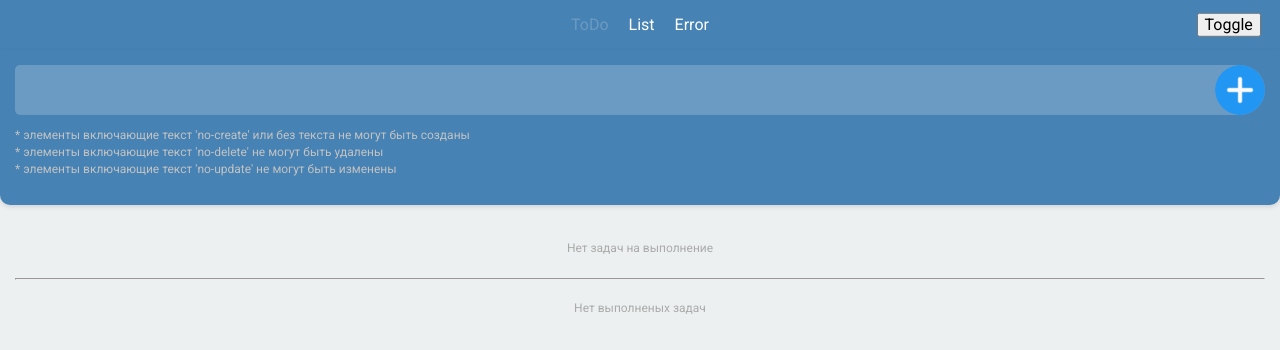
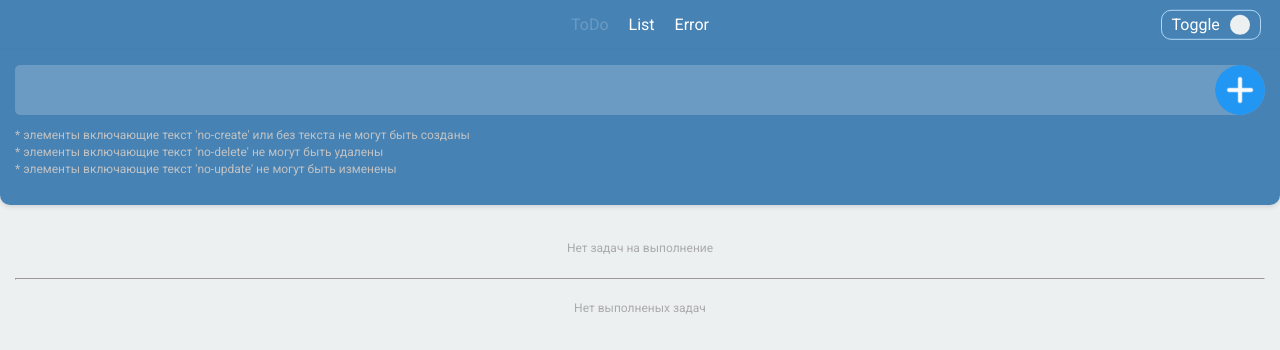
Before and after one commit to illicchpv/glo-todo, a React (Create React App) app: page / in a window 1280 px wide. Shown: the top 350 px of the page. Built offline with nearby package versions, Linux system fonts and the light colour scheme.

Commit message:
закончил

```diff
--- a/src/components/Header/Header.styled.ts
+++ b/src/components/Header/Header.styled.ts
@@ -38,3 +38,26 @@ export const StyledToggleBlock = styled.div`
   top: 50%;
   transform: translateY(-50%);
 `
+
+export const StyledToggleControl = styled.button`
+  border: 1px solid #afd7f8ff;
+  border-radius: 10px;
+  padding: 5px 10px;
+  padding-right: 40px;
+  background-color: #4682b4;
+  color: #fff;
+  cursor: pointer;
+  position: relative;
+  &:after {
+    content: '';
+    position: absolute;
+    top: 50%;
+    right: 10px;
+    transform: translateY(-50%);
+    width: 20px;
+    height: 20px;
+    border-radius: 50%;
+    background-color: #fff;
+    background-color: ${({theme}) => theme.colors.backgroundSecondary};
+  }
+`
--- a/src/components/Header/Header.tsx
+++ b/src/components/Header/Header.tsx
@@ -1,5 +1,5 @@
 import { useDispatch } from "react-redux";
-import { StyledContainer, StyledHeader, StyledNavLink, StyledToggleBlock } from "./Header.styled";
+import { StyledContainer, StyledHeader, StyledNavLink, StyledToggleBlock, StyledToggleControl } from "./Header.styled";
 import { toggleThemeAction } from "../../features/themeList";
 
 export const Header = () => {
@@ -13,7 +13,7 @@ export const Header = () => {
         <StyledNavLink to="/404">Error</StyledNavLink>
 
         <StyledToggleBlock>
-          <button onClick={() => dispatch(toggleThemeAction())}>Toggle</button>
+          <StyledToggleControl onClick={() => dispatch(toggleThemeAction())}>Toggle</StyledToggleControl>
         </StyledToggleBlock>
       </StyledContainer>
     </StyledHeader>
--- a/src/features/todoList.ts
+++ b/src/features/todoList.ts
@@ -28,7 +28,7 @@ export const todoSlice = createSlice({  // reducer
     updateAction: (state, action: PayloadAction<ToDo>) => {
       // console.log('updateAction.payload: ', action.payload);
       const toDoItem = action.payload
-      const modTodo: ToDo | undefined = state.todos.find(el => el.id === toDoItem.id)
+      const modTodo: ToDo | undefined = state.todos.find(el => el.id == toDoItem.id)
       if (!modTodo) {
         throw new Error('задачу "no-update" невозможно обновить')
       } else if (toDoItem.text.includes('no-update')) {
--- a/src/pages/404.tsx
+++ b/src/pages/404.tsx
@@ -1,11 +1,21 @@
 import { NavLink } from "react-router-dom";
+import { GlobalStyle } from "../styles/GlobalStyle";
+import { useSelector } from "react-redux";
+import { RootState } from "../store";
+import { ThemeProvider } from "styled-components";
 
 export const NotFoundPage = () => {
+  const theme = useSelector((state: RootState) => state.themeList.theme);
 
   return (
-    <div className="container">
-      <h1>404 - NotFound</h1>
-      <NavLink to="/">To Home</NavLink>
-    </div>
+    <>
+      <ThemeProvider theme={theme}>
+        <GlobalStyle />
+        <div className="container">
+          <h1>404 - NotFound</h1>
+          <NavLink to="/">To Home</NavLink>
+        </div>
+      </ThemeProvider>
+    </>
   )
 };
--- a/src/pages/ToDoListPage.tsx
+++ b/src/pages/ToDoListPage.tsx
@@ -12,7 +12,6 @@ export const ToDoListPage = () => {
   const todoList = useSelector((state: RootState) => state.todoList.todos)
   const dispatch = useDispatch()
 
-  const getItemById = (id: string) => todoList.find(el => el.id === id)
   const notify = (s: string) => toast(s);
   const notifyErr = (s: string) => toast.error(s);
 
@@ -30,7 +29,6 @@ export const ToDoListPage = () => {
   const updateToDo = (toDoItem: ToDo) => {
     try {
       dispatch(updateAction(toDoItem))
-      toDoItem = getItemById(toDoItem.id) as ToDo
       notify(`Задача: "${toDoItem.text}" ${!toDoItem.done ? ('выполнена!').toUpperCase() : ('не выполнена!').toUpperCase()}`)
     } catch (error: any) {
       console.log('updateToDo error: ', error.message);
--- a/src/pages/ViewListItemPage.tsx
+++ b/src/pages/ViewListItemPage.tsx
@@ -14,7 +14,7 @@ export const ViewListItemPage = () => {
   console.log('backURL: ', backURL);
 
   useEffect(() => {
-    const searchToDo = todoList.find(el => el.id === id)
+    const searchToDo = todoList.find(el => el.id == id)
     console.log('searchToDo: ', searchToDo);
     if (!searchToDo) {
       console.log(`Задача id:${id} не найдена!`)
@@ -36,6 +36,7 @@ export const ViewListItemPage = () => {
         <div>
           <h2>text:[{todo?.text}]</h2>
           <h2>done:[{todo?.done ? 'true' : 'false'}]</h2>
+          <h4>id:[{todo?.id}]</h4>
         </div>
         <NavLink to={backURL}>back to list</NavLink>
       </div>
--- a/src/router.tsx
+++ b/src/router.tsx
@@ -27,6 +27,10 @@ export const router = createBrowserRouter([
     ],
   },
   {
+    path: "/404",
+    element: <NotFoundPage />,
+  },
+  {
     path: "*",
     element: <NotFoundPage />,
   },
```
